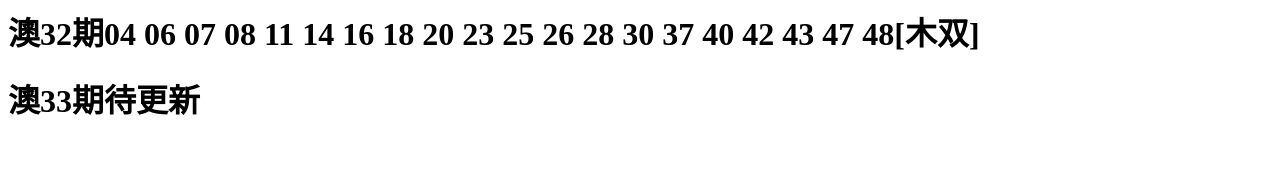
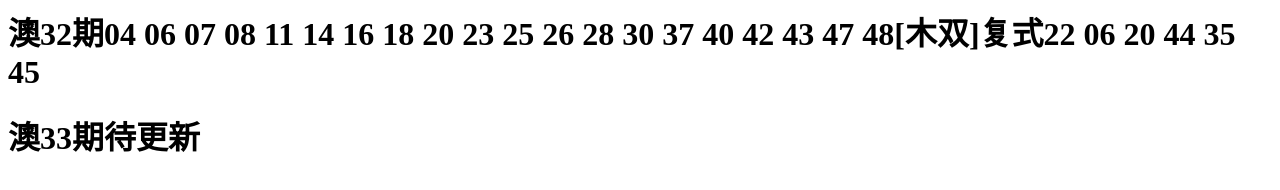
Before and after one commit to aj505050/aj505050.github.io, a plain HTML site: page index.html in a window 1280 px wide. Drawn offline with Linux system fonts and the light colour scheme.

Commit message:
Update index.html

```diff
--- a/index.html
+++ b/index.html
@@ -1,7 +1,7 @@
 <html>
 <head>
 <boby>
-<h1> 澳32期04 06 07 08 11 14 16 18 20 23 25 26 28 30 37 40 42 43 47 48[木双] </h1>
+<h1> 澳32期04 06 07 08 11 14 16 18 20 23 25 26 28 30 37 40 42 43 47 48[木双]复式22 06 20 44 35 45 </h1>
 <h1> 澳33期待更新 </h1>
 </boby>
 </head>
```
